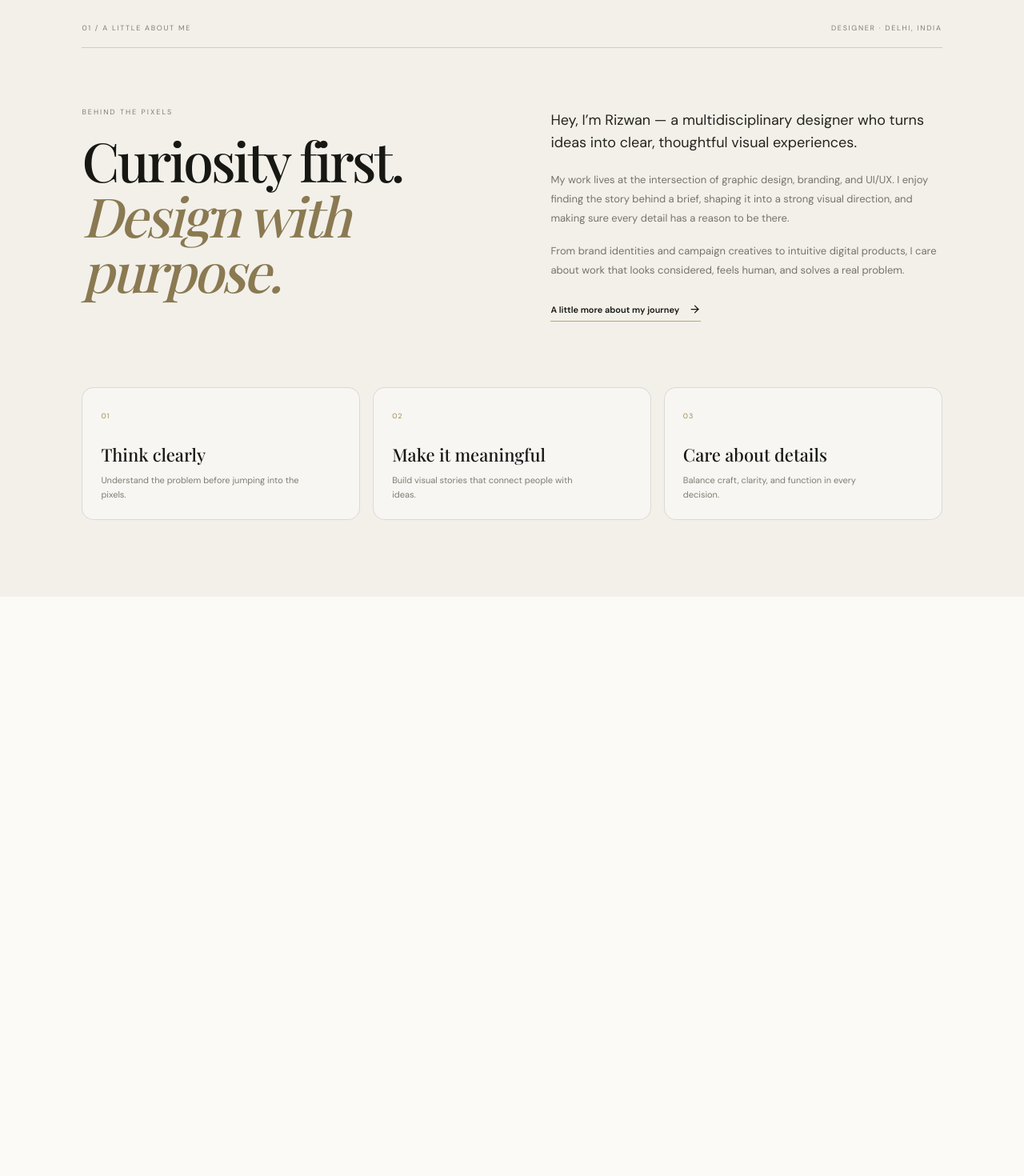
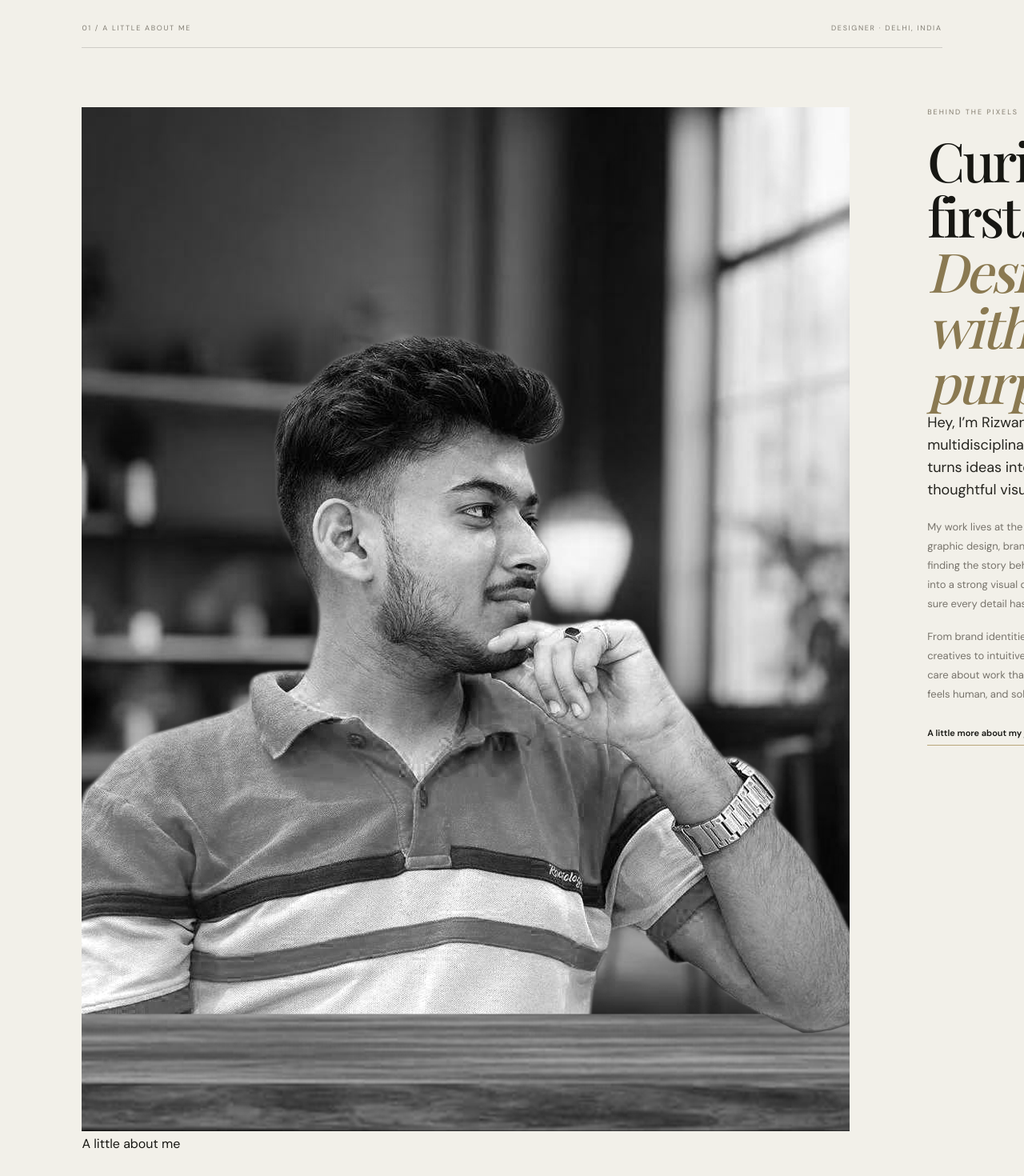
Before and after one commit to Rizzu01/port-folio, a Next.js app: page / in a window 1280 px wide. Shown: the part 860-2330 px from the top of the page at 80% size. Before the commit the page ends 1606 px from the top, so only its background shows below. Built offline with nearby package versions, Linux system fonts and the light colour scheme; a web font is replaced by a local one.

Commit message:
Add About.png portrait to About Me section

```diff
--- a/app/page.tsx
+++ b/app/page.tsx
@@ -95,15 +95,22 @@ export default function Home() {
     <section className="about-section" id="about" aria-labelledby="about-title">
       <div className="about-topline"><span>01 / A LITTLE ABOUT ME</span><span>DESIGNER · DELHI, INDIA</span></div>
       <div className="about-layout">
-        <div className="about-intro">
-          <p className="about-kicker">BEHIND THE PIXELS</p>
-          <h2 id="about-title">Curiosity first.<br/><em>Design with purpose.</em></h2>
+        <div className="about-portrait-wrap">
+          <div className="about-photo-accent"/>
+          <div className="about-portrait-frame"><img src="/About.png" alt="Rizwan Khan — portrait" loading="lazy"/></div>
+          <div className="about-photo-caption"><span/> A little about me</div>
         </div>
-        <div className="about-description">
+        <div className="about-content">
+          <div className="about-intro">
+            <p className="about-kicker">BEHIND THE PIXELS</p>
+            <h2 id="about-title">Curiosity first.<br/><em>Design with purpose.</em></h2>
+          </div>
+          <div className="about-description">
           <p className="about-lead">Hey, I’m Rizwan — a multidisciplinary designer who turns ideas into clear, thoughtful visual experiences.</p>
           <p>My work lives at the intersection of graphic design, branding, and UI/UX. I enjoy finding the story behind a brief, shaping it into a strong visual direction, and making sure every detail has a reason to be there.</p>
           <p>From brand identities and campaign creatives to intuitive digital products, I care about work that looks considered, feels human, and solves a real problem.</p>
           <a className="about-cta" href="#experience">A little more about my journey <ArrowRight size={15}/></a>
+          </div>
         </div>
       </div>
       <div className="about-principles">
```
